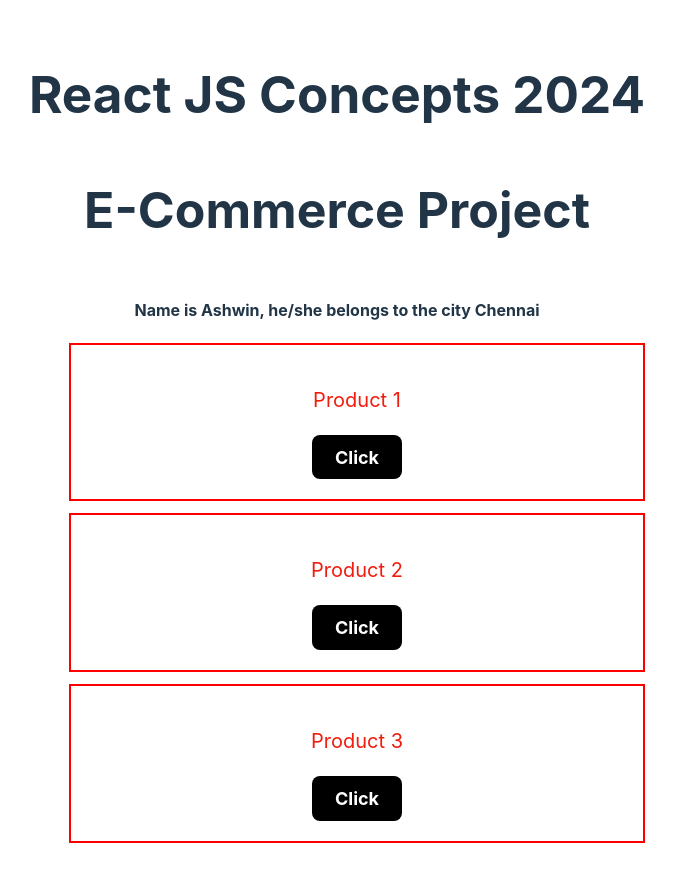
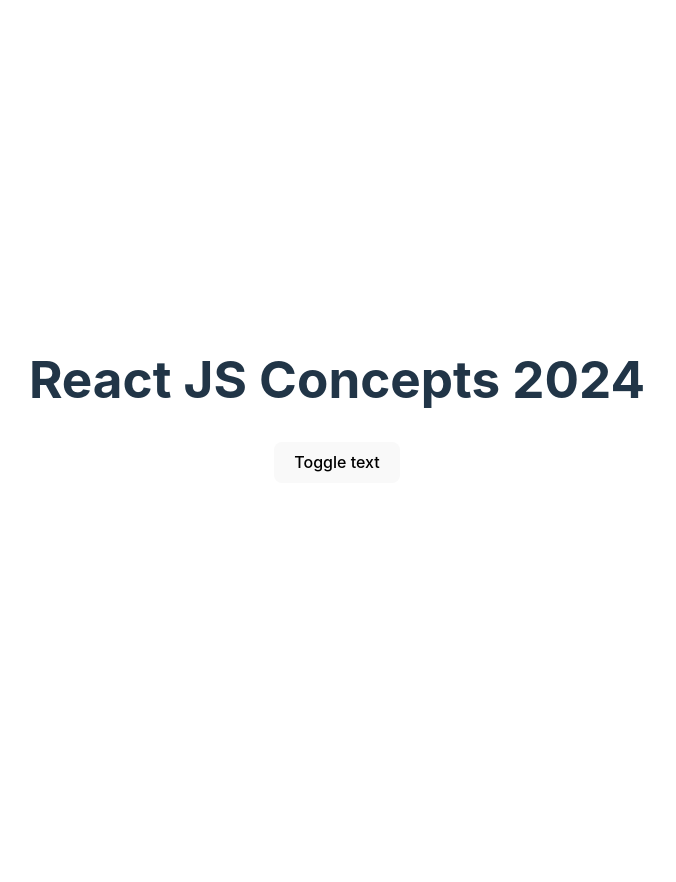
Before and after one commit to AshKemp/reactjs-concepts-2024, a React (Vite) app: page / in a window 1280 px wide. Shown: the top 882 px of the page, without its empty margins (303-979 px from the left). After the commit the page ends 800 px from the top, so only its background shows below. Built offline with nearby package versions, Linux system fonts and the light colour scheme.

Commit message:
state and setState in class based components

```diff
--- a/src/App.jsx
+++ b/src/App.jsx
@@ -1,20 +1,20 @@
 import "./App.css";
-// import ClassBasedComponent from "./components/class-based-component";
+import ClassBasedComponent from "./components/class-based-component";
 // import FunctionalComponent from "./components/functional-component";
-import ProductList from "./components/products";
-const dummyProduct = ["Product 1", "Product 2", "Product 3"];
+// import ProductList from "./components/products";
+// const dummyProduct = ["Product 1", "Product 2", "Product 3"];
 
 function App() {
   return (
     <>
       <h1>React JS Concepts 2024</h1>
-      {/* <ClassBasedComponent />
-      <FunctionalComponent /> */}
-      <ProductList
+      {<ClassBasedComponent />}
+      {/* <FunctionalComponent />  */}
+      {/* <ProductList
         listOfProducts={dummyProduct}
         name={"Ashwin"}
         city={"Chennai"}
-      />
+      /> */}
     </>
   );
 }
--- a/src/components/class-based-component.jsx
+++ b/src/components/class-based-component.jsx
@@ -1,10 +1,33 @@
 import { Component } from "react";
 
 class ClassBasedComponent extends Component {
+  constructor(props) {
+    super(props);
+    this.state = {
+      showText: false,
+      changeColor: false,
+    };
+  }
+
+  handleClick = () => {
+    console.log("button clicked");
+    const { showText, changeColor } = this.state;
+    this.setState({
+      showText: !showText,
+      changeColor: !changeColor,
+    });
+  };
   render() {
+    console.log(this.state);
+    const { showText, changeColor } = this.state;
     return (
       <div>
-        <h4>Class Based Component</h4>
+        {showText ? (
+          <h4 style={{ color: changeColor ? "red" : "black" }}>
+            Class Based Component
+          </h4>
+        ) : null}
+        <button onClick={this.handleClick}>Toggle text</button>
       </div>
     );
   }
```
